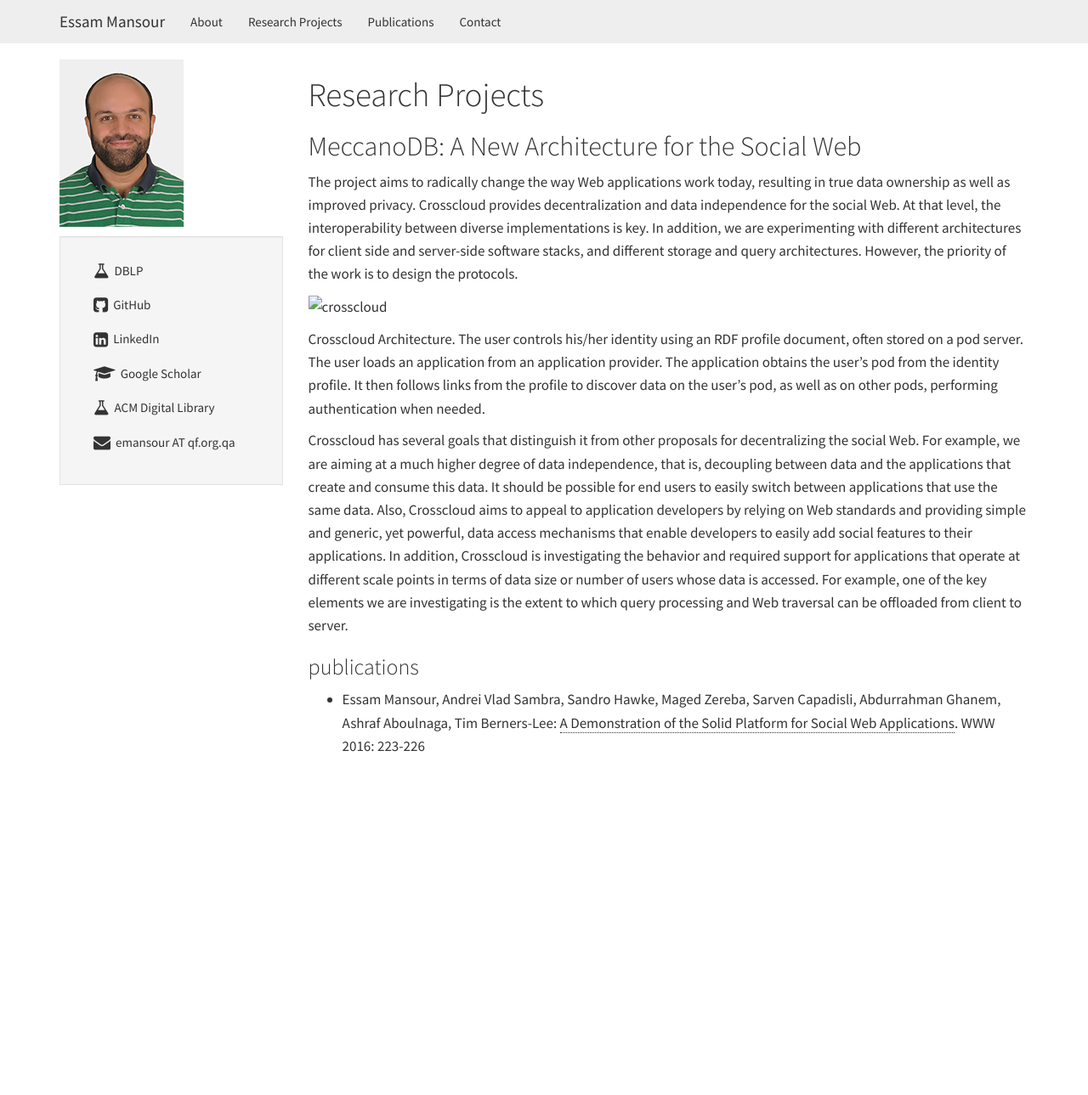
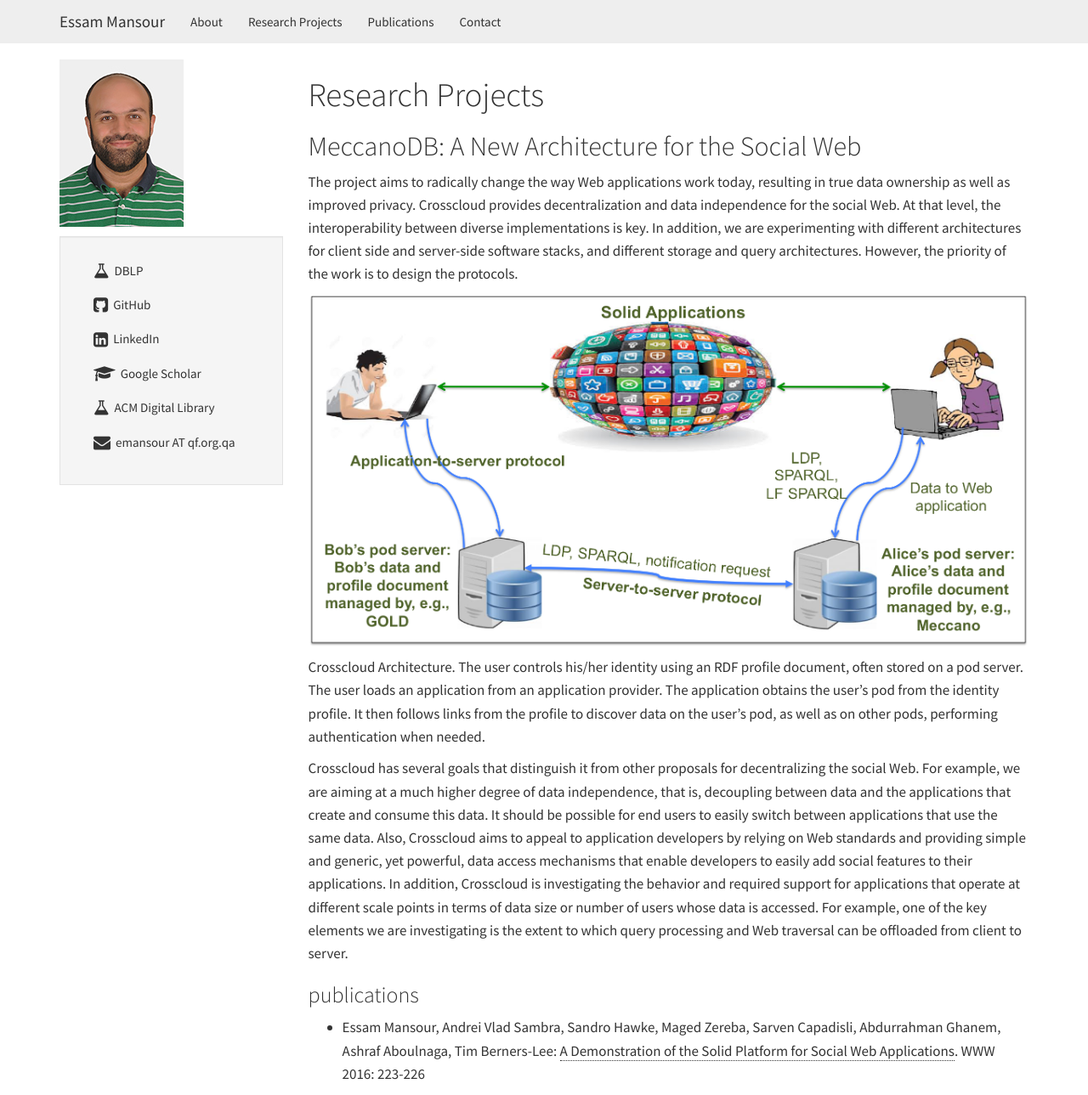
Before and after one commit to mansoure/mansoure.github.io, a Jekyll site: the page built from research/index.md, in a window 1280 px wide and 1289 px high. Shown: the whole window at 85% size. Built offline with Jekyll 4.4.1, drawn with Linux system fonts in a browser that asks for light colours.

Commit message:
Update index.md

```diff
--- a/research/index.md
+++ b/research/index.md
@@ -9,7 +9,7 @@
 
 The project aims to radically change the way Web applications work today, resulting in true data ownership as well as improved privacy. Crosscloud provides decentralization and data independence for the social Web. At that level, the interoperability between diverse implementations is key. In addition,  we are experimenting with different architectures for client side and server-side software stacks, and different storage and query architectures. However, the priority of the work is to design the protocols.
 
-![crosscloud](research/solid_arch.png)
+![crosscloud](/research/solid_arch.png)
 
 Crosscloud Architecture. The user controls his/her identity using an RDF profile document, often stored on a pod server. The user loads an  application from an application provider. The application obtains the user's pod from the identity profile. It then follows links from the profile to discover data on the user's pod, as well as on other pods, performing authentication when needed.
 
```
